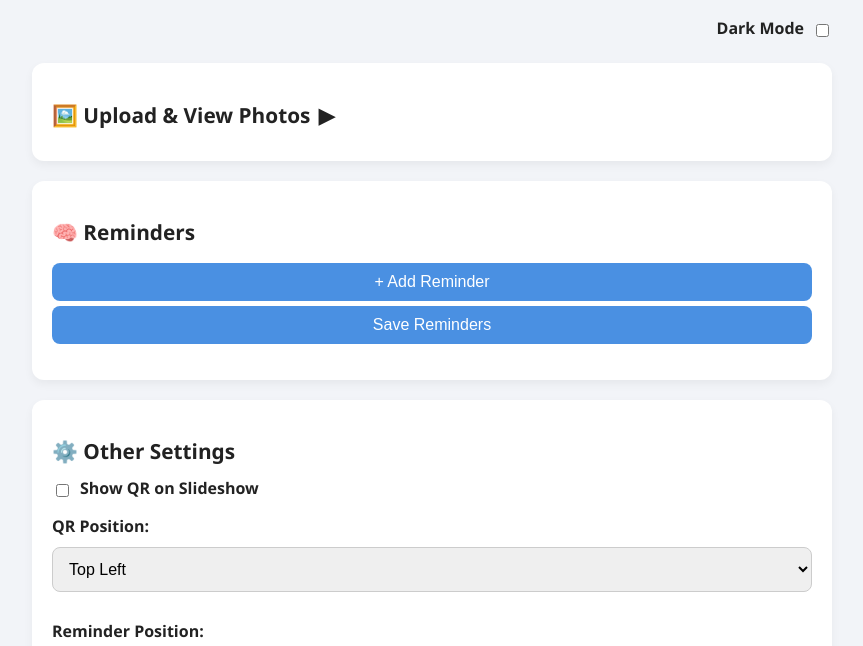
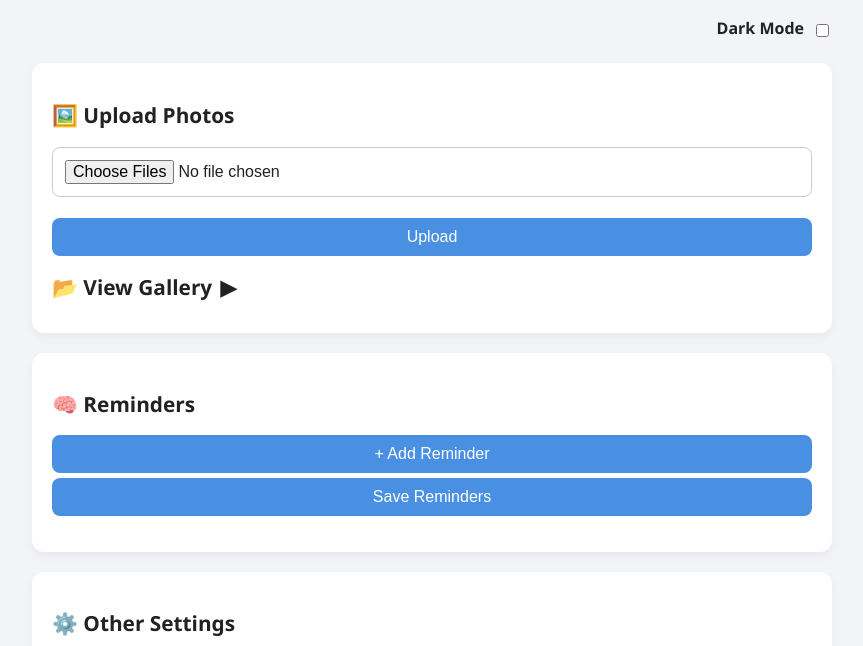
Before and after one commit to thahrim/Codex, an Electron app: page dashboard.html in a window 1280 px wide. Shown: the part 87-733 px from the top of the page, without its empty margins (208-1071 px from the left). Drawn offline with Linux system fonts and the light colour scheme; no server answers.

Commit message:
Separate upload from collapsible gallery (#5)

```diff
--- a/dashboard.html
+++ b/dashboard.html
@@ -154,10 +154,11 @@
   </div>
 
   <div class="section">
-    <h2 onclick="toggleGallery()" style="cursor:pointer;">🖼️ Upload & View Photos <span id="galleryToggle">▶</span></h2>
+    <h2>🖼️ Upload Photos</h2>
+    <input type="file" id="photoInput" accept="image/*" multiple />
+    <button onclick="uploadPhotos()">Upload</button>
+    <h2 onclick="toggleGallery()" style="cursor:pointer;">📂 View Gallery <span id="galleryToggle">▶</span></h2>
     <div id="galleryContainer" style="display:none;">
-      <input type="file" id="photoInput" accept="image/*" multiple />
-      <button onclick="uploadPhotos()">Upload</button>
       <div id="gallery"></div>
     </div>
   </div>
```
